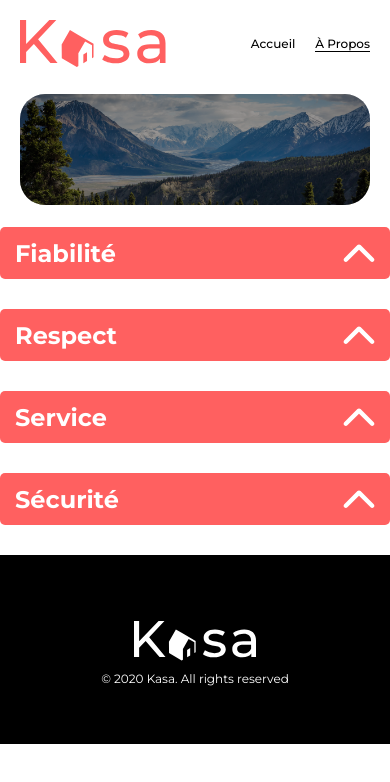
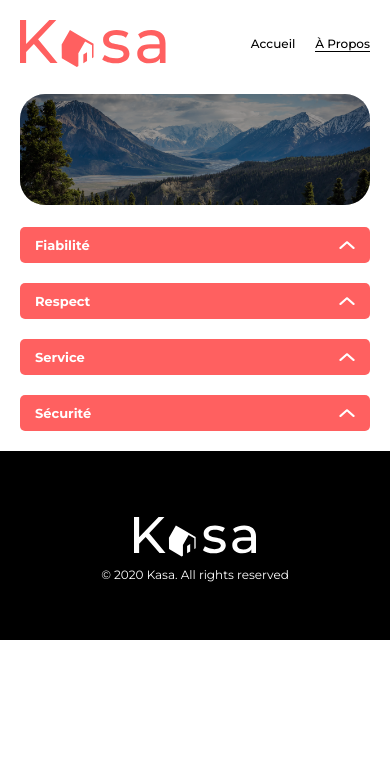
Before and after one commit to Amlac-Eniotna/Projet-7-OCR, a React (Create React App) app in the folder projet-8/: page /a-propos in a window 390 px wide. Shown: the top 782 px of the page. Built offline with nearby package versions, Linux system fonts and the light colour scheme.

Commit message:
responsive /apropos

```diff
--- a/projet-8/src/react/components/DropDown.jsx
+++ b/projet-8/src/react/components/DropDown.jsx
@@ -11,6 +11,7 @@ function DropDown(props) {
   let texte = props.textes.map((text) => <p key={props.title + text}>{text}</p>)
 
   return (
+    <div className={props.className}>
       <div className="dropdown">
         <h3 className="dropdown__title" onClick={whichClass}>
           {props.title}
@@ -18,7 +19,9 @@ function DropDown(props) {
             src={arrow}
             alt="arrow"
             className={
-            open ? 'dropdown__title--img developpe-img' : 'dropdown__title--img'
+              open
+                ? 'dropdown__title--img developpe-img'
+                : 'dropdown__title--img'
             }
           />
         </h3>
@@ -28,6 +31,7 @@ function DropDown(props) {
           <div className="dropdown__text--div">{texte}</div>
         </div>
       </div>
+    </div>
   )
 }
 
--- a/projet-8/src/react/pages/a_propos/Apropos.jsx
+++ b/projet-8/src/react/pages/a_propos/Apropos.jsx
@@ -31,7 +31,12 @@ let texts = [
 ]
 
 let drop = texts.map((text) => (
-  <DropDown key={text.title} title={text.title} textes={text.textes} />
+  <DropDown
+    key={text.title}
+    title={text.title}
+    textes={text.textes}
+    className="dropdown__container--apropos"
+  />
 ))
 
 function Apropos() {
--- a/projet-8/src/sass/components/DropDown.sass
+++ b/projet-8/src/sass/components/DropDown.sass
@@ -1,9 +1,12 @@
 .dropdown
     max-width: 1023px
-    margin-bottom: 30px
-    margin-right: auto
-    margin-left: auto
+    margin: 0 auto 30px
     width: 100%
+    &__container
+        &--apropos
+            margin: 0 100px
+        &--logement
+            margin: 0 auto 30px
     &__title
         position: relative
         padding: 10px 15px
@@ -16,8 +19,7 @@
         font-size: 24px
         z-index: 1
         &--img
-            height: 32px
-            width: 32px
+            width: 24px
             transform: rotate(360deg)
             transition: transform 0.5s
     &__text
@@ -31,10 +33,18 @@
         transition: max-height 0.5s linear
         &--div
             padding: 25px 20px 20px 20px
-
-
-.dropdown
     & .developpe-text
         max-height: 500px
     & .developpe-img
         transform: rotate(180deg)
+
+@media screen and (max-width: 1022px)
+    .dropdown
+        margin-bottom: 20px
+        &__container
+            &--apropos
+                margin: 0 20px
+        &__title
+            font-size: 13px
+            &--img
+                width: 16px
--- a/projet-8/src/sass/index.sass
+++ b/projet-8/src/sass/index.sass
@@ -4,6 +4,7 @@
 *
     margin: 0
     padding: 0
+    transition: all 1s
 
 body
     font-family: Montserrat
```
Also changed, not shown: 1 other file (tests, documents, lock files or other folders). Lines whose indentation alone changed are shown as unchanged.
